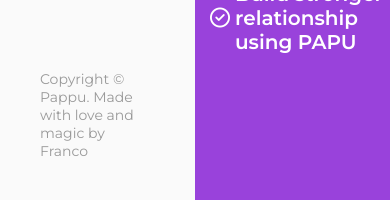
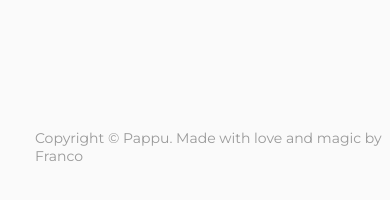
Before and after one commit to Flein890/React-App-Project, a React (Vite) app: page /login in a window 390 px wide. Shown: the part 644-844 px from the top of the page. Built offline with nearby package versions, Linux system fonts and the light colour scheme.

Commit message:
login responsive

```diff
--- a/src/components/Login/LoginStyles.js
+++ b/src/components/Login/LoginStyles.js
@@ -16,6 +16,12 @@ export const LeftSide = styled.div`
     justify-content: space-between;
     height: 100vh;
     width: 50vw;
+    @media (max-width: 768px){
+         justify-content:center ;
+
+         height: 100vh;
+         width: 100vw;
+        }
     `
  export const LoginContainer = styled.div`
         display: flex;
@@ -56,10 +62,16 @@ display: flex;
     justify-content: space-between;
     width: 100%;
 `
-export const FooterStyles = styled.footer`
+export const FooterStyles = styled.div`
 color:#999;
 font-size: 14px;
-align-self: start;`
+align-self: start;
+@media (max-width: 768px){
+    position: absolute;
+    bottom:35px;
+    left:35px;
+}
+`
 
 export const HeadingSection = styled.div`
 display:flex;
@@ -67,7 +79,9 @@ align-items: center;
 gap: 10px;
 height: 50px;
 align-self: start;
-
+@media (max-width: 768px){
+    display: none;
+}
 
 img{
     height: 40px;
@@ -94,6 +108,10 @@ export const RightSide = styled.div`
     width: 50vw;
     background-color: #9942DB;
     gap:40px;
+
+    @media (max-width: 768px) {
+        display: none;
+    }
 
     /* img{
         width: 100%;
```
